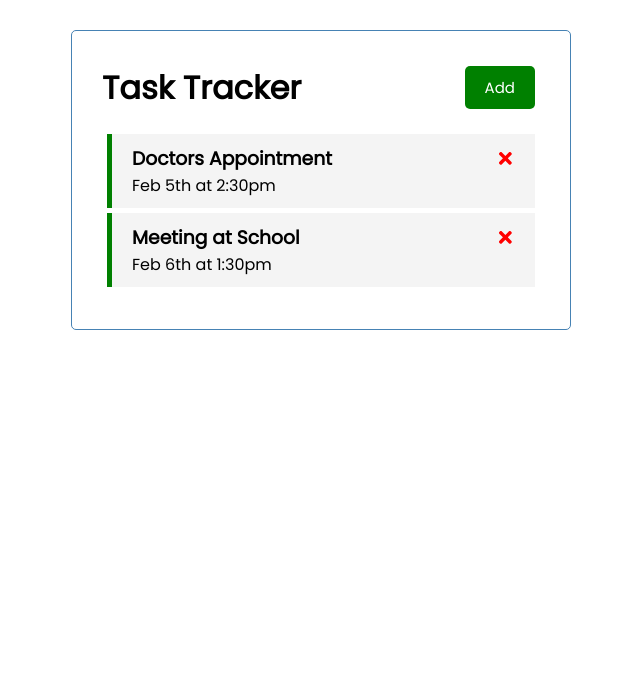
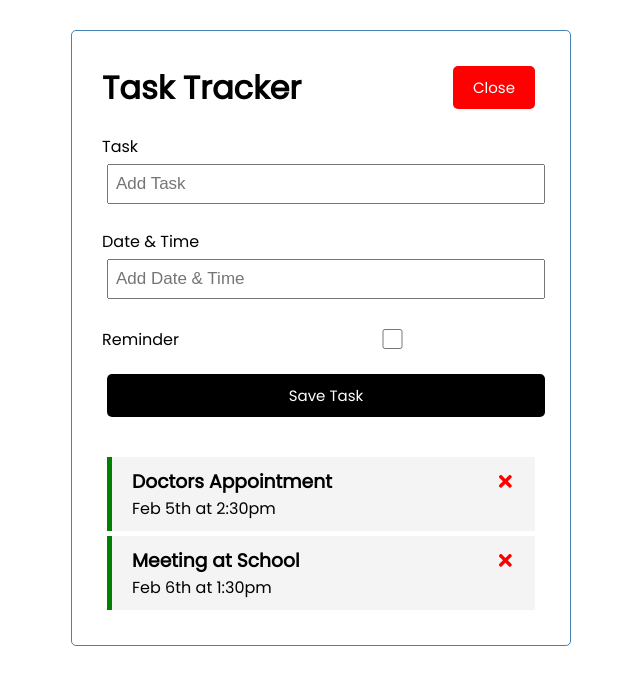
Before and after one commit to mayakaconard/react-task-tracker, a React (Create React App) app: page / in a window 1280 px wide. Both pictures are taken after a click on the button "Add". Shown: the top 684 px of the page, without its empty margins (319-959 px from the left). Built offline with nearby package versions, Linux system fonts and the light colour scheme.

Commit message:
Completed UI

```diff
--- a/src/App.js
+++ b/src/App.js
@@ -2,9 +2,12 @@
 import { useState } from 'react'
 import Header from './components/Header'
 import Tasks from './components/Tasks'
-
+import AddTask from './components/AddTask'
 const App = () =>
 {
+  // Toggle the addTask form
+  const [showAddTask, setShowAddTask] = useState(false)
+
   const [tasks, SetTasks] = useState([
     {
       "id": 1,
@@ -19,6 +22,14 @@
       "reminder": true
     }
   ])
+
+  // Add Task
+  const addTask = (task) =>
+  {
+    const id = Math.floor(Math.floor() * 100) + 1
+    const newTask = { id, ...task }
+    SetTasks([...tasks, newTask])
+  }
 
   // Delete Task
   const deleteTask = (id) =>
@@ -35,10 +46,13 @@
           !task.reminder
       } : task))
   }
+
+
   return (
     <div className="container">
 
-      <Header />
+      <Header onAdd={() => setShowAddTask(!showAddTask)} showAdd={showAddTask} />
+      {showAddTask && <AddTask onAdd={addTask} />}
       {tasks.length > 0 ? <Tasks tasks={tasks} onDelete={deleteTask} onToggle={toggleReminder} /> : 'No task found!'}
     </div>
   );
--- /dev/null
+++ b/src/components/AddTask.js
@@ -0,0 +1,49 @@
+import { useState } from 'react'
+
+const AddTask = ({ onAdd }) =>
+{
+    const [text, setText] = useState('')
+    const [day, setDay] = useState('')
+    const [reminder, setReminder] = useState(false)
+    // validate Input
+    const onSubmit = (e) =>
+    {
+        e.preventDefault()
+        if (!text)
+        {
+            alert('Please Add Task')
+            return
+        }
+        onAdd({ text, day, reminder })
+        setText('')
+        setDay('')
+        setReminder(false)
+    }
+
+
+
+    return (
+        <form className='add-form' onSubmit={onSubmit}>
+            <div className='form-control'>
+                <label>Task</label>
+                <input type='text' placeholder='Add Task' value={text} onChange={(e) => setText(e.target.value)} />
+            </div>
+            <div className='form-control'>
+                <label>Date & Time</label>
+                <input type='text' placeholder='Add Date & Time' value={day} onChange={(e) => setDay(e.target.value)} />
+            </div>
+            <div className='form-control form-control-check' >
+                <label>Reminder</label>
+                <input type='checkbox' checked={reminder} value={reminder} onChange={(e) => setReminder(e.currentTarget.checked)} />
+            </div>
+
+
+            <input type='submit' value='Save Task' className='btn btn-block' />
+
+
+
+        </form>
+    )
+}
+
+export default AddTask
--- a/src/components/Header.js
+++ b/src/components/Header.js
@@ -1,17 +1,17 @@
 import PropTypes from 'prop-types'
 import Button from './Button'
-const Header = ({ title }) =>
+const Header = ({ title, onAdd, showAdd }) =>
 {
 
-    const onClick = () =>
-    {
-        console.log('click')
-    }
+    /*  const onClick = () =>
+     {
+         console.log('click')
+     } */
     return (
         <div>
             <header className='header'>
                 <h1>{title}</h1>
-                <Button text='Add' color='green' onClick={onClick} />
+                <Button text={showAdd ? 'Close' : 'Add'} color={showAdd ? 'red' : 'green'} onClick={onAdd} />
             </header>
         </div>
     )
```
